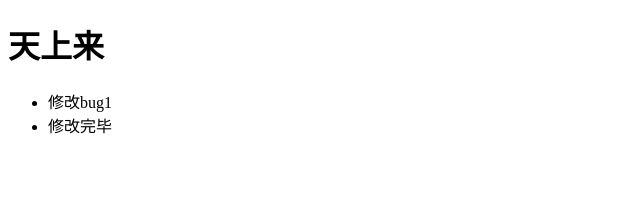
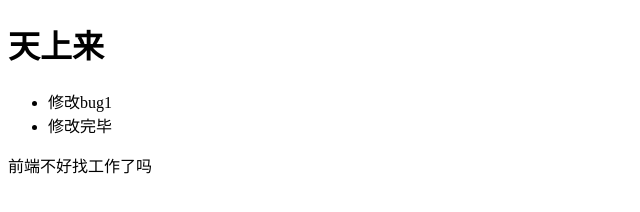
Before and after one commit to Pandu129/git-demo, a plain HTML site: page index.html in a window 1280 px wide. Shown: the whole page, without its empty margins (0-640 px from the left). Drawn offline with Linux system fonts and the light colour scheme.

Commit message:
bug1再次提交

```diff
--- a/index.html
+++ b/index.html
@@ -4,7 +4,7 @@
     <meta charset="UTF-8" />
     <meta http-equiv="X-UA-Compatible" content="IE=edge" />
     <meta name="viewport" content="width=device-width, initial-scale=1.0" />
-    <title>master页面</title>
+    <title>bug1页面</title>
   </head>
   <body>
     <h1>天上来</h1>
@@ -12,5 +12,7 @@
       <li>修改bug1</li>
       <li>修改完毕</li>
     </ul>
+
+    <p>前端不好找工作了吗</p>
   </body>
 </html>
```
